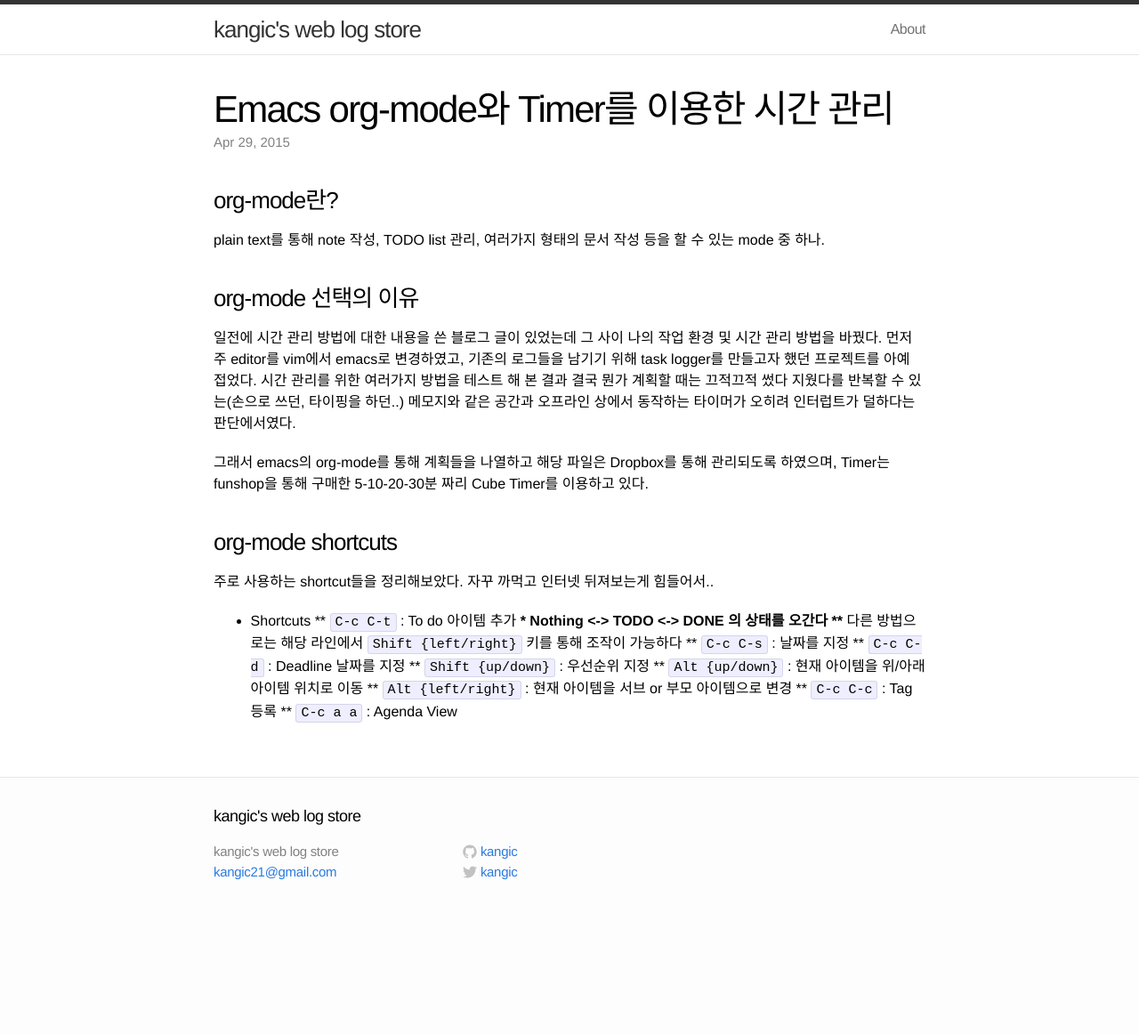
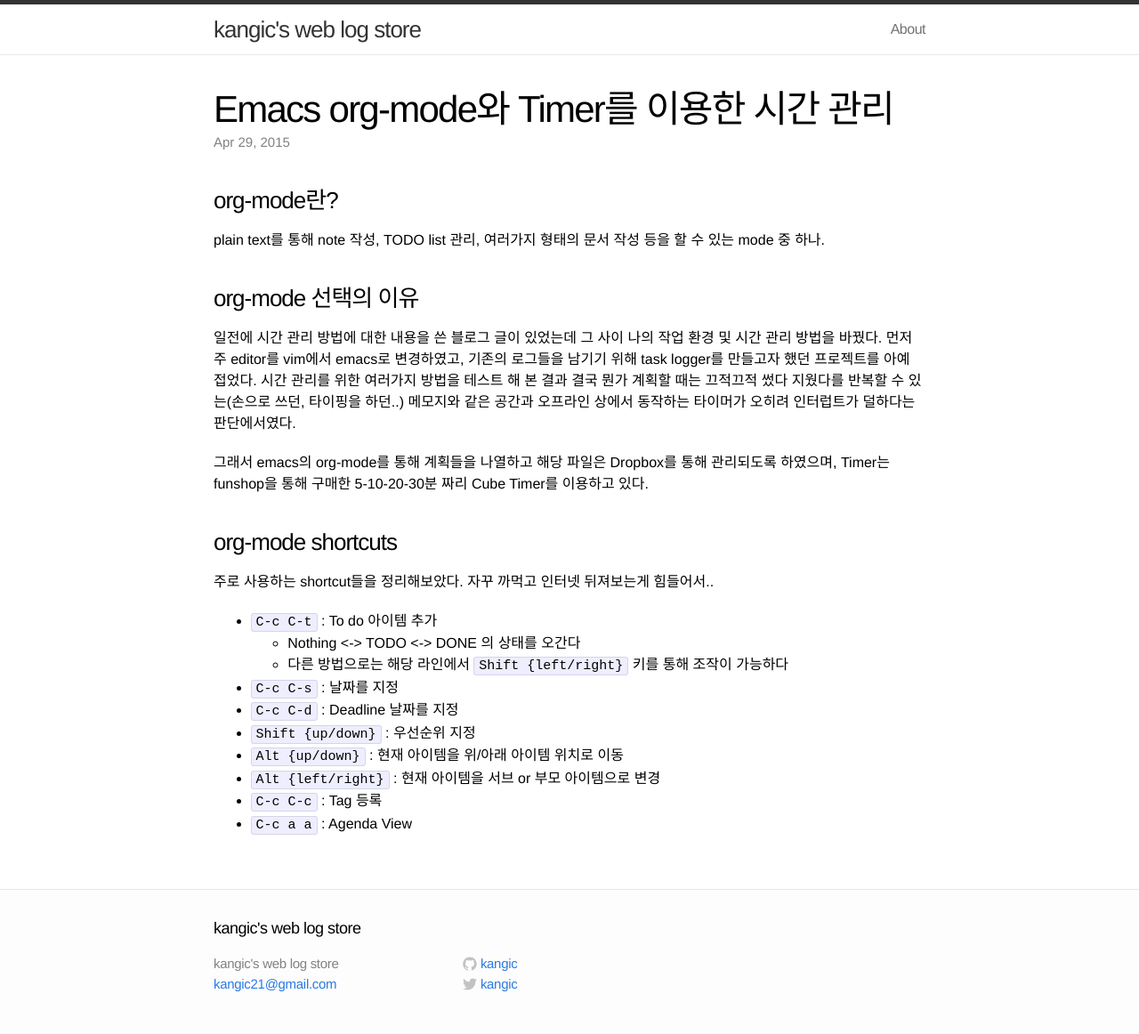
Before and after one commit to kangic/kangic.github.io, a Jekyll site: the page built from _posts/2015-04-29-org-mode.markdown, in a window 1280 px wide. Shown: the whole page at 89% size. Built offline with Jekyll 4.4.1, drawn with Linux system fonts in a browser that asks for light colours; Markdown is read by kramdown in place of the engine named in the settings; before the commit the page ends 1036 px from its top, so only the background shows below that.

Commit message:
modify some list items

```diff
--- a/_posts/2015-04-29-org-mode.markdown
+++ b/_posts/2015-04-29-org-mode.markdown
@@ -19,14 +19,13 @@ plain text를 통해 note 작성, TODO list 관리, 여러가지 형태의 문
 
 주로 사용하는 shortcut들을 정리해보았다. 자꾸 까먹고 인터넷 뒤져보는게 힘들어서..
 
-* Shortcuts
-** `C-c C-t` : To do 아이템 추가
-*** Nothing <-> TODO <-> DONE 의 상태를 오간다
-**** 다른 방법으로는 해당 라인에서 `Shift {left/right}` 키를 통해 조작이 가능하다
-** `C-c C-s` : 날짜를 지정
-** `C-c C-d` : Deadline 날짜를 지정
-** `Shift {up/down}` : 우선순위 지정
-** `Alt {up/down}` : 현재 아이템을 위/아래 아이템 위치로 이동
-** `Alt {left/right}` : 현재 아이템을 서브 or 부모 아이템으로 변경
-** `C-c C-c` : Tag 등록
-** `C-c a a` : Agenda View
+* `C-c C-t` : To do 아이템 추가
+  - Nothing <-> TODO <-> DONE 의 상태를 오간다
+  - 다른 방법으로는 해당 라인에서 `Shift {left/right}` 키를 통해 조작이 가능하다
+* `C-c C-s` : 날짜를 지정
+* `C-c C-d` : Deadline 날짜를 지정
+* `Shift {up/down}` : 우선순위 지정
+* `Alt {up/down}` : 현재 아이템을 위/아래 아이템 위치로 이동
+* `Alt {left/right}` : 현재 아이템을 서브 or 부모 아이템으로 변경
+* `C-c C-c` : Tag 등록
+* `C-c a a` : Agenda View
```
